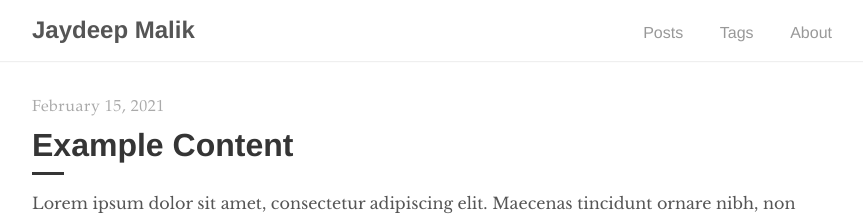
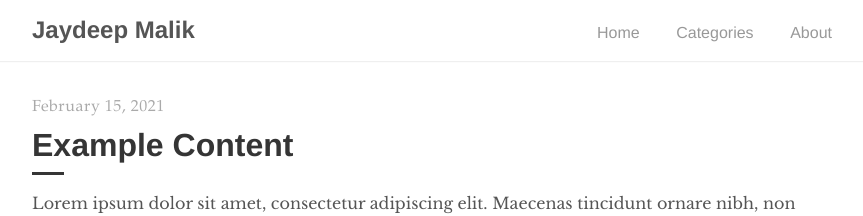
Before and after one commit to jaydeepmalik/jaydeepmalik.com, a Jekyll site: the page built from index.html, in a window 1280 px wide. Shown: the top 216 px of the page, without its empty margins (208-1071 px from the left). Built offline with Jekyll 4.4.1, drawn with Linux system fonts in a browser that asks for light colours; the list of posts is cut into pages by our own code.

Commit message:
Update navigation.html

```diff
--- a/_includes/navigation.html
+++ b/_includes/navigation.html
@@ -4,8 +4,8 @@
       <h2 class="nav-title">{{ site.title }}</h2>
     </a>
     <ul>
-      <li><a href="{{ site.baseurl }}/">Posts</a></li>
-      <li><a href="{{ '/tags' | prepend: site.baseurl }}">Tags</a></li>
+      <li><a href="{{ site.baseurl }}/">Home</a></li>
+      <li><a href="{{ '/categories' | prepend: site.baseurl }}">Categories</a></li>
       <li><a href="{{ '/about' | prepend: site.baseurl }}">About</a></li>
     </ul>
   </div>
```
